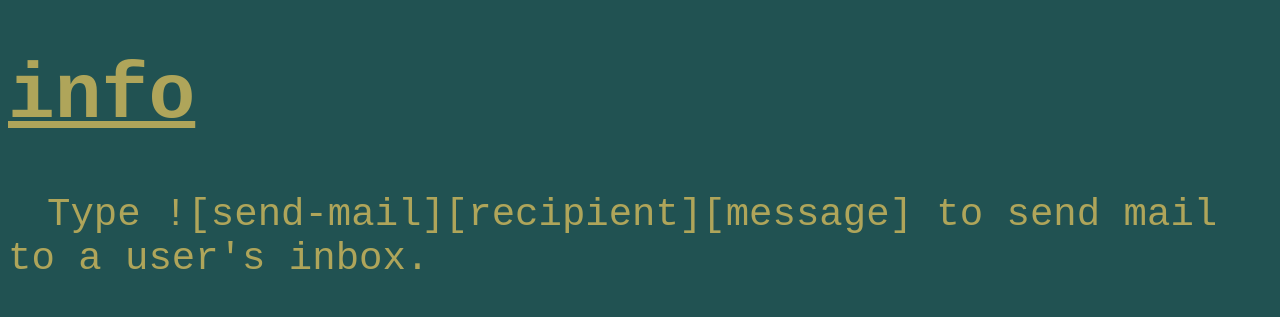
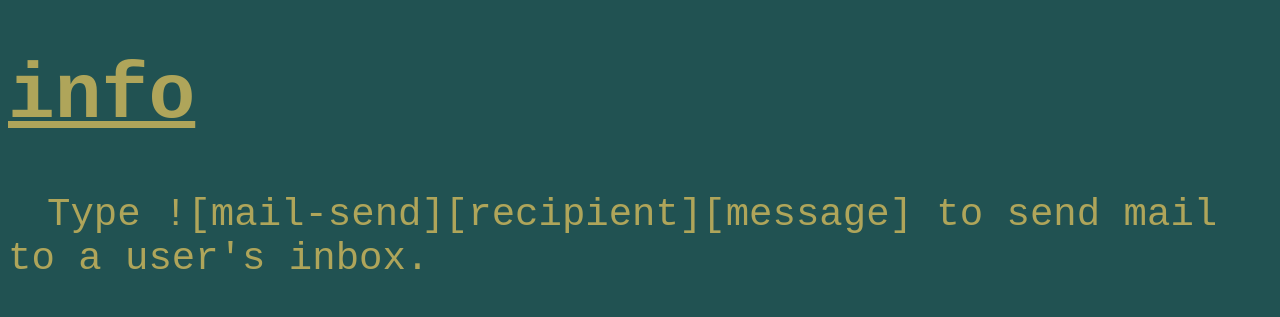
Before and after one commit to Stan-Stani/Chat, a website: page public/subpages/info.html in a window 1280 px wide. Shown: the top 317 px of the page. Drawn offline with Linux system fonts and the light colour scheme.

Commit message:
Correct info.html command list

```diff
--- a/public/subpages/info.html
+++ b/public/subpages/info.html
@@ -5,7 +5,7 @@
   </head>
   <body style="background-color: #215252; color: #afa55a; font-family: monospace; font-size: 3em;">
     <h1><u>info</u></h1>
-    <p style="text-indent: 1em;">Type ![send-mail][recipient][message] to send mail to a user's inbox.</p>
+    <p style="text-indent: 1em;">Type ![mail-send][recipient][message] to send mail to a user's inbox.</p>
     <p style="text-indent: 1em;">Type ![mail] to check your inbox.</p>
     <br>
     <br>
```
